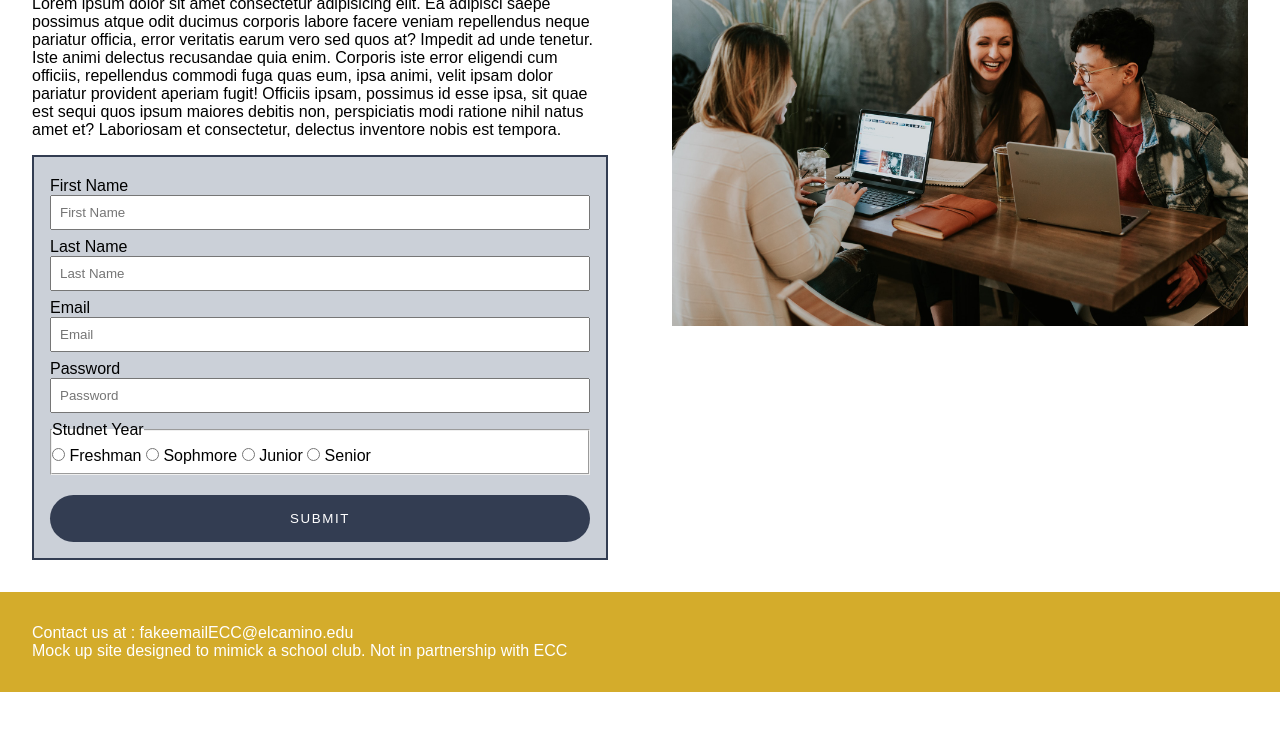
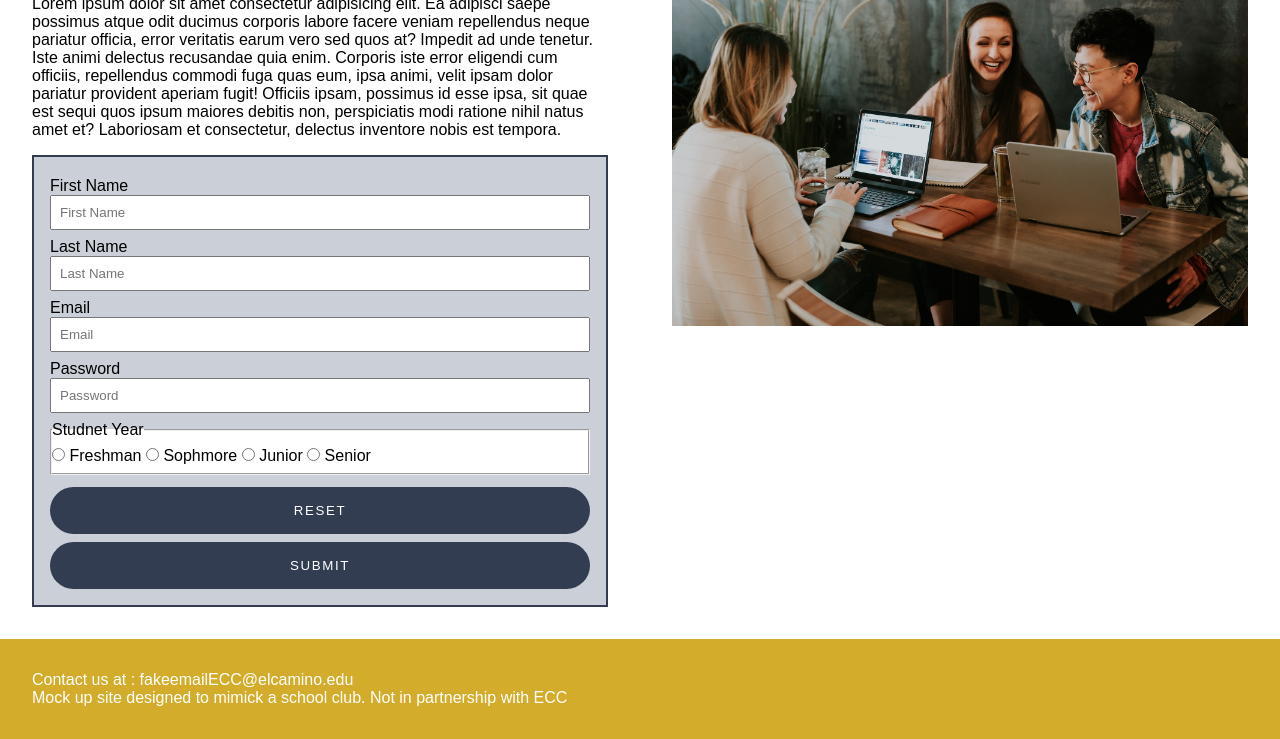
Before and after one commit to Moses2308/project2X, a plain HTML site: page index.html in a window 1280 px wide. Shown: the part 264-1003 px from the top of the page. Before the commit the page ends 956 px from the top, so only its background shows below. Drawn offline with Linux system fonts and the light colour scheme.

Commit message:
added reset button

```diff
--- a/index.html
+++ b/index.html
@@ -90,7 +90,7 @@
               <label for="senior">Senior</label>
             </fieldset>
           </div>
-
+          <button type="reset" class="reset">Reset</button>
           <button type="submit">Submit</button>
         </form>
         </select>
--- a/style.css
+++ b/style.css
@@ -115,7 +115,7 @@ fieldset {
   background-color: white;
 }
 form button {
-  margin-top: 1rem;
+  margin-top: 0.5rem;
   width: 100%;
   padding: 1rem 0;
   background-color: var(--color-darkBlue);
@@ -130,3 +130,8 @@ form button:hover {
   background-color: rgb(104, 190, 104);
   transition: background-color 0.2s ease-out;
 }
+.reset:focus,
+.reset:hover {
+  background-color: var(--color-sunset);
+  transition: background-color 0.2s ease-out;
+}
```
